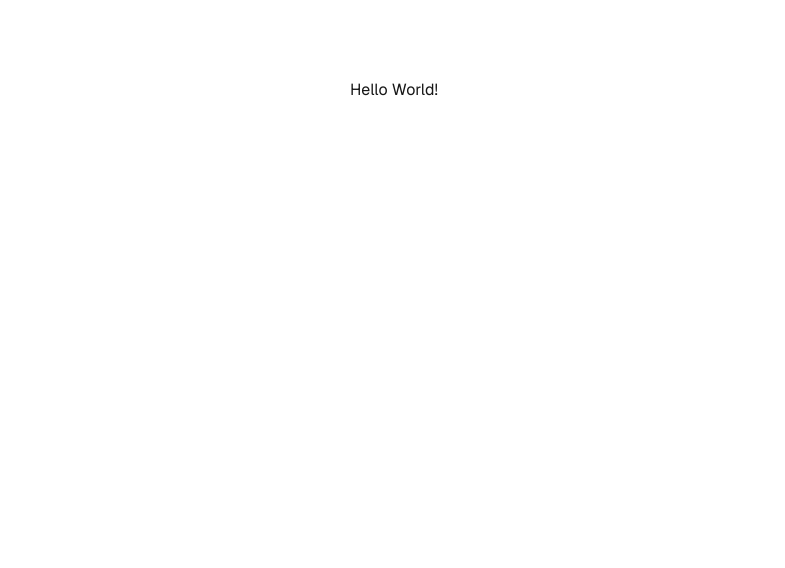
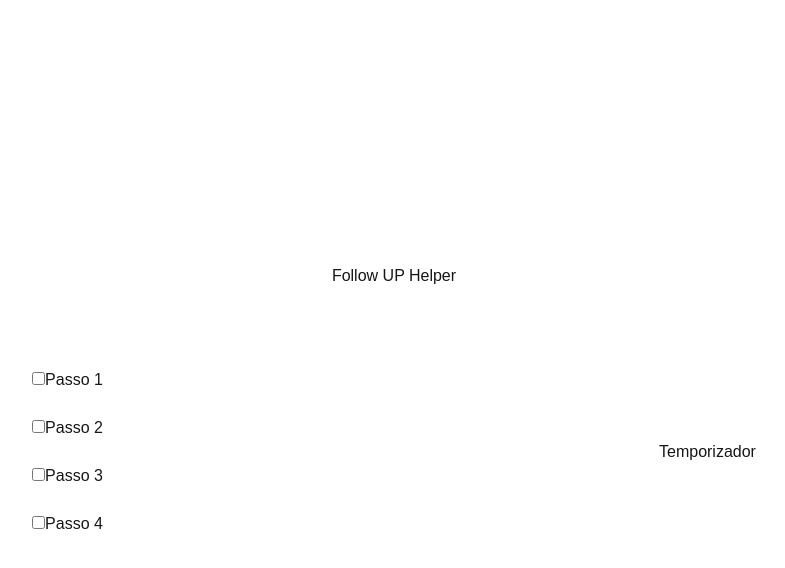
Before and after one commit to AllexThiagoSR/checklist-with-timer, a Next.js app: page / in a window 1280 px wide. Shown: the top 568 px of the page, without its empty margins (246-1031 px from the left). Built offline with nearby package versions, Linux system fonts and the light colour scheme.

Commit message:
add estrutura inicial > main flex com uma section com checkbox + espaço do temporizador

```diff
--- a/src/app/page.tsx
+++ b/src/app/page.tsx
@@ -2,8 +2,31 @@ import Image from "next/image";
 
 export default function Home() {
   return (
-    <div className="grid grid-rows-[20px_1fr_20px] items-center justify-items-center min-h-screen p-8 pb-20 gap-16 sm:p-20 font-[family-name:var(--font-geist-sans)]">
-      Hello World!
-    </div>
+    <main className="min-h-screen flex flex-col items-center justify-center gap-20">
+      <h1>Follow UP Helper</h1>
+      <section className="flex flex-wrap min-w-screen items-center justify-around">
+        <section className="flex flex-col gap-6">
+          <div>
+            <input type="checkbox" id="primeiroPasso" />
+            <label htmlFor="primeiroPasso">Passo 1</label>
+          </div>
+          <div>
+            <input type="checkbox" id="segundoPasso" />
+            <label htmlFor="segundoPasso">Passo 2</label>
+          </div>
+          <div>
+            <input type="checkbox" id="terceiroPasso" />
+            <label htmlFor="terceiroPasso">Passo 3</label>
+          </div>
+          <div>
+            <input type="checkbox" id="quartoPasso" />
+            <label htmlFor="quartoPasso">Passo 4</label>
+          </div>
+        </section>
+        <section>
+          <h2>Temporizador</h2>
+        </section>
+      </section>
+    </main>
   );
 }
```
